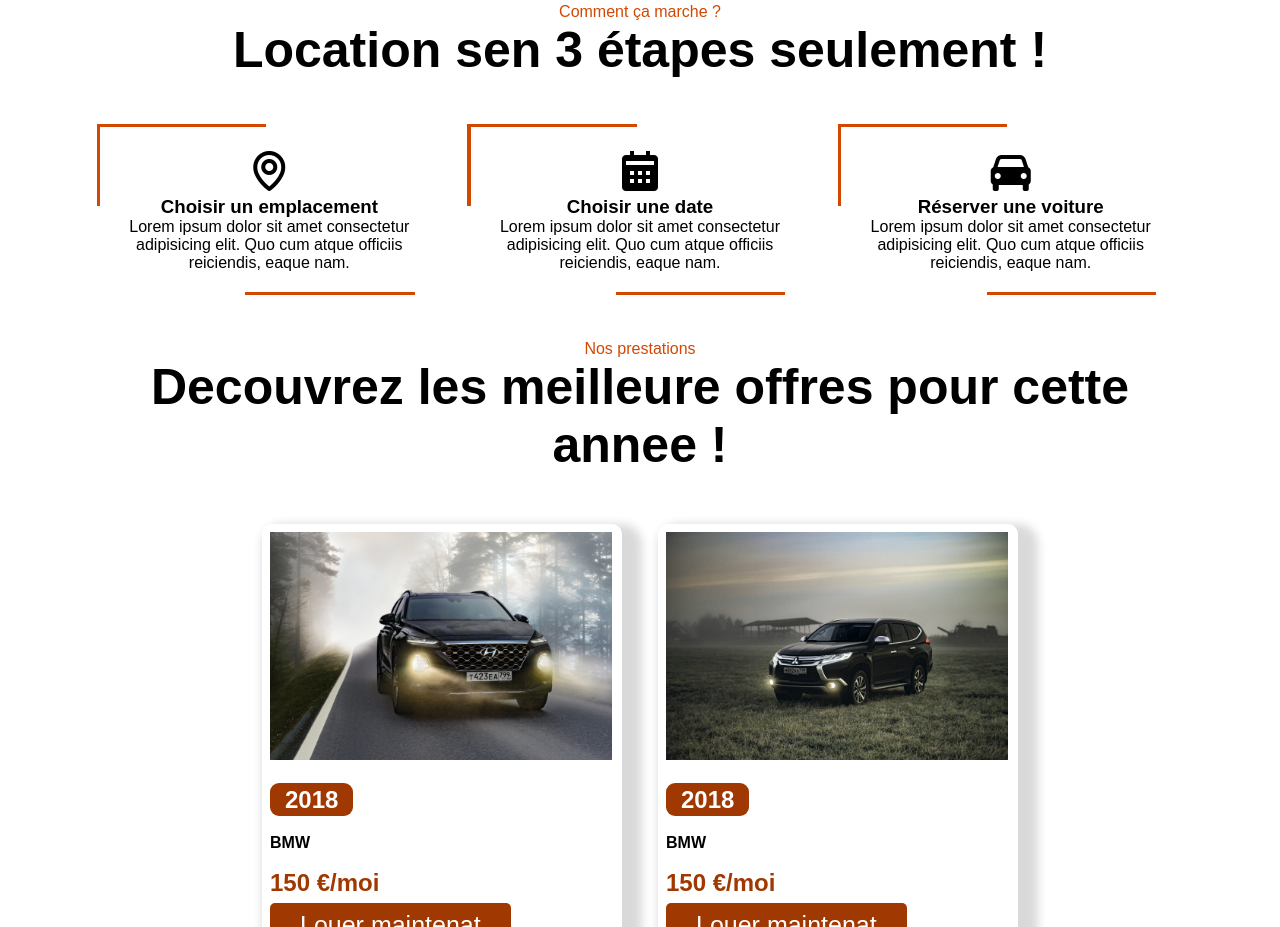
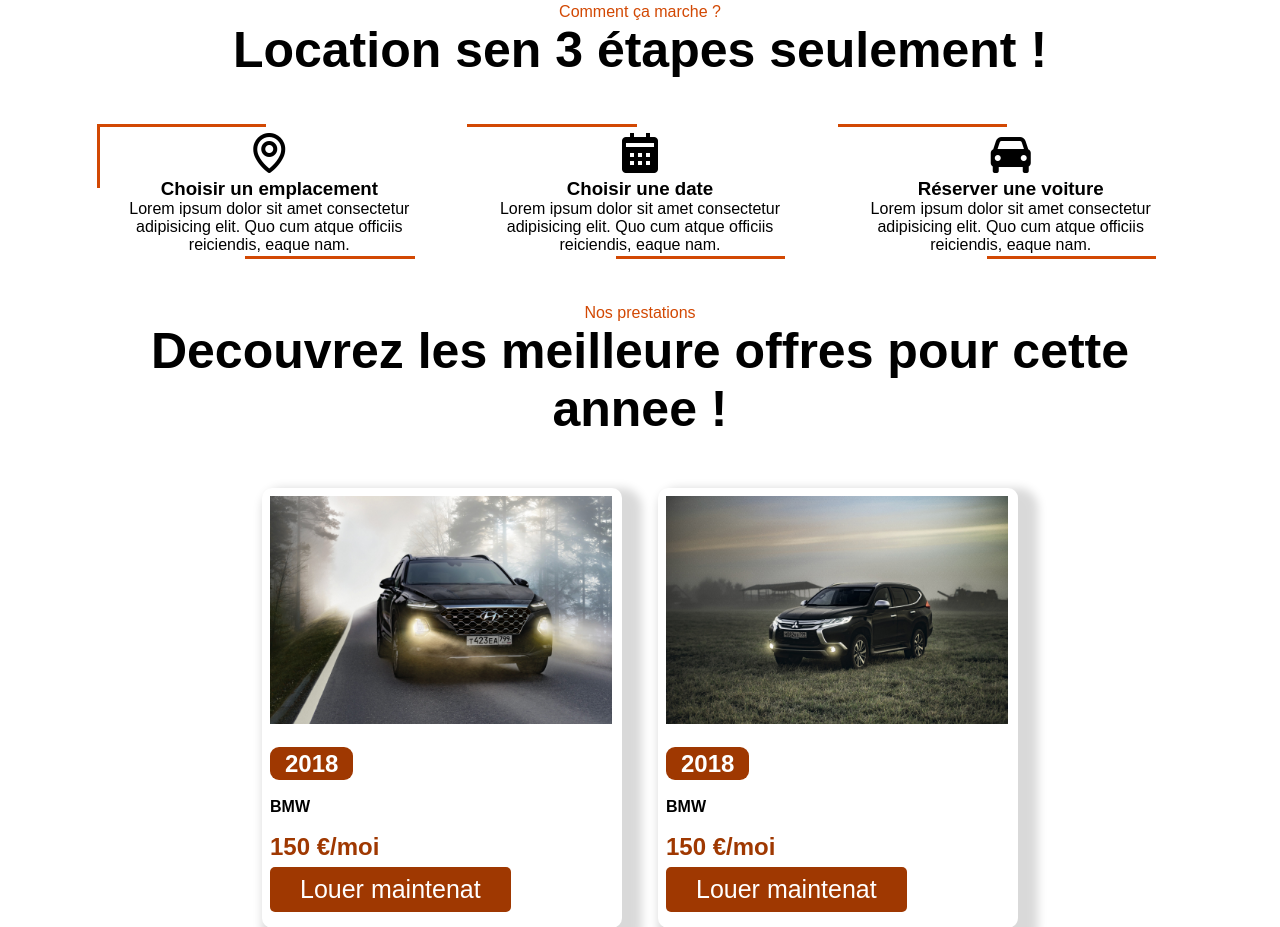
Before and after one commit to Loicsoh/Location-Auto, a plain HTML site: page index.html in a window 1280 px wide. Shown: the part 1054-1981 px from the top of the page. Drawn offline with nearby package versions, Linux system fonts and the light colour scheme.

Commit message:
stylecard

```diff
--- a/style.css
+++ b/style.css
@@ -158,14 +158,13 @@ header nav ul li a:hover{
     grid-template-columns: repeat(auto-fit,minmax(240px,auto));
     align-items: center;
     gap: 2rem;
-    margin-top: 2rem
+    margin-top: 2rem;
+    background-color: var(--bg);
 }
 
 .cars-container .box-car{
     text-align: center;
-    padding: 20px;
-
-    background-color: var(--bg);
+    padding: 2px;
     position: relative;
     transition: background 1.2s ease-in-out;
 }
@@ -188,7 +187,7 @@ header nav ul li a:hover{
 
 .cars-container .box-car::before{
     bottom: -0.2rem;
-    rigth: -0.rem
+    rigth: -0.1rem;
 }
 
 .cars-container .box-car:hover .bx{
```
